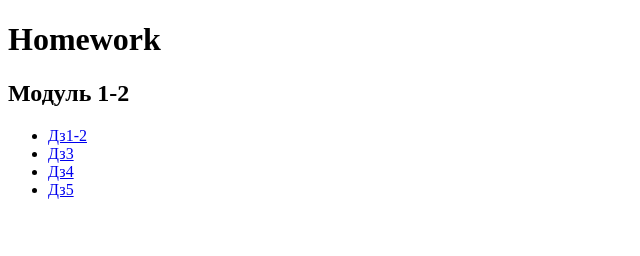
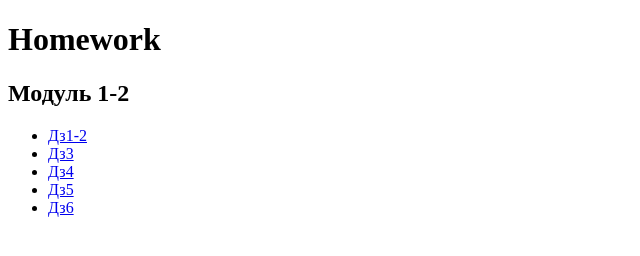
Before and after one commit to EvelinaK/goit-fe-course, a plain HTML site: page index.html in a window 1280 px wide. Shown: the full height of the page, 0-640 px from the left. Drawn offline with Linux system fonts and the light colour scheme.

Commit message:
commit 6

```diff
--- a/index.html
+++ b/index.html
@@ -15,6 +15,7 @@
         <li><a href="html-css/module-03/homework-03.html">Дз3</a></li>
         <li><a href="html-css/module-04/homework-04.html">Дз4</a></li>
         <li><a href="html-css/module-05/homework-05.html">Дз5</a></li>
+        <li><a href="html-css/module-06/homework-06.html">Дз6</a></li>
       </ul>
     </main>
     <footer></footer>
```
